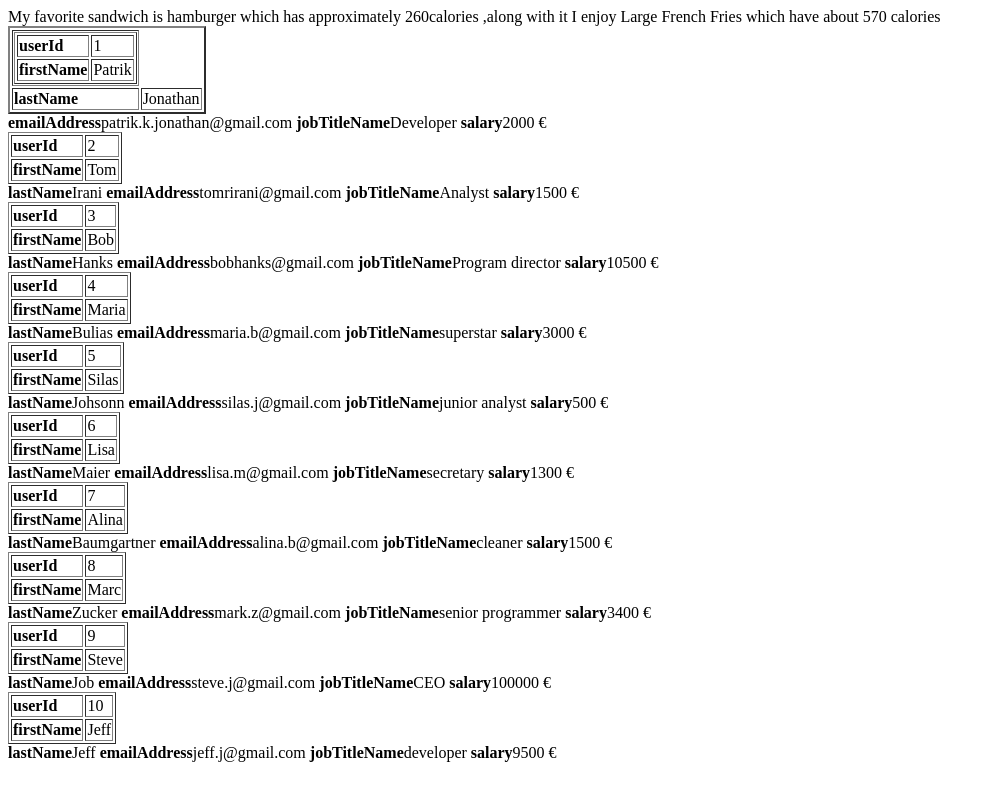
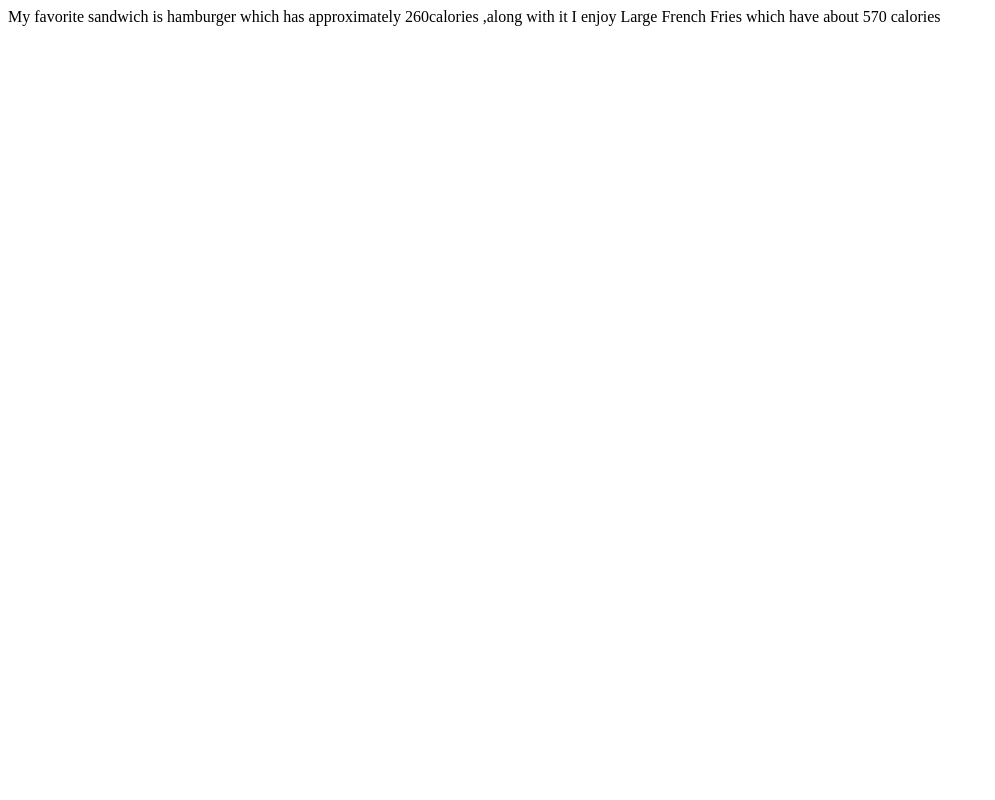
Before and after one commit to oliverlogie/MSCF-JS-DAY05-Chirstina-Oliver, a plain HTML site: page index.html in a window 1280 px wide. Shown: the whole page, without its empty margins (0-995 px from the left). Drawn offline with Linux system fonts and the light colour scheme.

Commit message:
challenge

```diff
--- a/data.json
+++ b/data.json
@@ -1,163 +1,163 @@
 
-   Employees = `[{
+  //  Employees = `[{
 
-       "userId": "1",
+  //      "userId": "1",
 
-       "firstName": "Patrik",
+  //      "firstName": "Patrik",
 
-       "lastName": "Jonathan",
+  //      "lastName": "Jonathan",
 
-       "emailAddress": "patrik.k.jonathan@gmail.com",
+  //      "emailAddress": "patrik.k.jonathan@gmail.com",
 
-		"jobTitleName": "Developer",
+		// "jobTitleName": "Developer",
 
-       "salary": "2000 €"
+  //      "salary": "2000 €"
 
-   }, {
+  //  }, {
 
-       "userId": "2",
+  //      "userId": "2",
 
-       "firstName": "Tom",
+  //      "firstName": "Tom",
 
-       "lastName": "Irani",
+  //      "lastName": "Irani",
 
-       "emailAddress": "tomrirani@gmail.com",
+  //      "emailAddress": "tomrirani@gmail.com",
 
-       "jobTitleName": "Analyst",
+  //      "jobTitleName": "Analyst",
 
-       "salary": "1500 €"
+  //      "salary": "1500 €"
 
 
-   }, {
+  //  }, {
 
-       "userId": "3",
+  //      "userId": "3",
 
-       "firstName": "Bob",
+  //      "firstName": "Bob",
 
-       "lastName": "Hanks",
+  //      "lastName": "Hanks",
 
-       "emailAddress": "bobhanks@gmail.com",
+  //      "emailAddress": "bobhanks@gmail.com",
 
-       "jobTitleName": "Program director",
+  //      "jobTitleName": "Program director",
 
-       "salary": "10500 €"
+  //      "salary": "10500 €"
 
 
 
-   },{
+  //  },{
 
-       "userId": "4",
+  //      "userId": "4",
 
-       "firstName": "Maria",
+  //      "firstName": "Maria",
 
-       "lastName": "Bulias",
+  //      "lastName": "Bulias",
 
-       "emailAddress": "maria.b@gmail.com",
+  //      "emailAddress": "maria.b@gmail.com",
 
-       "jobTitleName": "superstar",
+  //      "jobTitleName": "superstar",
 
-       "salary": "3000 €"
+  //      "salary": "3000 €"
 
 
 
-   },{
+  //  },{
 
-       "userId": "5",
+  //      "userId": "5",
 
-       "firstName": "Silas",
+  //      "firstName": "Silas",
 
-       "lastName": "Johsonn",
+  //      "lastName": "Johsonn",
 
-       "emailAddress": "silas.j@gmail.com",
+  //      "emailAddress": "silas.j@gmail.com",
 
-       "jobTitleName": "junior analyst",
+  //      "jobTitleName": "junior analyst",
 
-       "salary": "500 €"
+  //      "salary": "500 €"
 
 
 
-   },{
+  //  },{
 
-       "userId": "6",
+  //      "userId": "6",
 
-       "firstName": "Lisa",
+  //      "firstName": "Lisa",
 
-       "lastName": "Maier",
+  //      "lastName": "Maier",
 
-       "emailAddress": "lisa.m@gmail.com",
+  //      "emailAddress": "lisa.m@gmail.com",
 
-       "jobTitleName": "secretary",
+  //      "jobTitleName": "secretary",
 
-       "salary": "1300 €"
+  //      "salary": "1300 €"
 
 
 
-   },
-   {
+  //  },
+  //  {
 
-       "userId": "7",
+  //      "userId": "7",
 
-       "firstName": "Alina",
+  //      "firstName": "Alina",
 
-       "lastName": "Baumgartner",
+  //      "lastName": "Baumgartner",
 
-       "emailAddress": "alina.b@gmail.com",
+  //      "emailAddress": "alina.b@gmail.com",
 
-       "jobTitleName": "cleaner",
+  //      "jobTitleName": "cleaner",
 
-       "salary": "1500 €"
+  //      "salary": "1500 €"
 
 
 
-   },{
+  //  },{
 
-       "userId": "8",
+  //      "userId": "8",
 
-       "firstName": "Marc",
+  //      "firstName": "Marc",
 
-       "lastName": "Zucker",
+  //      "lastName": "Zucker",
 
-       "emailAddress": "mark.z@gmail.com",
+  //      "emailAddress": "mark.z@gmail.com",
 
-       "jobTitleName": "senior programmer",
+  //      "jobTitleName": "senior programmer",
 
-       "salary": "3400 €"
+  //      "salary": "3400 €"
 
 
 
-   },{
+  //  },{
 
-       "userId": "9",
+  //      "userId": "9",
 
-       "firstName": "Steve",
+  //      "firstName": "Steve",
 
-       "lastName": "Job",
+  //      "lastName": "Job",
 
-       "emailAddress": "steve.j@gmail.com",
+  //      "emailAddress": "steve.j@gmail.com",
 
-       "jobTitleName": "CEO",
+  //      "jobTitleName": "CEO",
 
-       "salary": "100000 €"
+  //      "salary": "100000 €"
 
 
 
-   },{
+  //  },{
 
-       "userId": "10",
+  //      "userId": "10",
 
-       "firstName": "Jeff",
+  //      "firstName": "Jeff",
 
-       "lastName": "Jeff",
+  //      "lastName": "Jeff",
 
-       "emailAddress": "jeff.j@gmail.com",
+  //      "emailAddress": "jeff.j@gmail.com",
 
-	   "jobTitleName": "developer",
+	 //   "jobTitleName": "developer",
 
-       "salary": "9500 €"
+  //      "salary": "9500 €"
 
 
 
-   }]`;
+  //  }]`;
 
 
    cars = `[{
@@ -168,8 +168,8 @@
 
        "picture": "img/model_s.jpg",
 
-       "price": "80.000",
-   }
+       "price": "80.000"
+   },
    {
 
        "name": "Tesla Cybertruck",
@@ -178,8 +178,8 @@
 
        "picture": "img/truck.jpg",
 
-       "price": "45.000",
-   }
+       "price": "45.000"
+   },
    {
 
        "name": "Tesla Truck",
@@ -188,5 +188,5 @@
 
        "picture": "img/bigtruck.jpg",
 
-       "price": "120.000",
-   }]`
+       "price": "120.000"
+   }]`;
```
Also changed, not shown: cars.html (+42 -4 lines), styles.css (added, +15 -0 lines).
